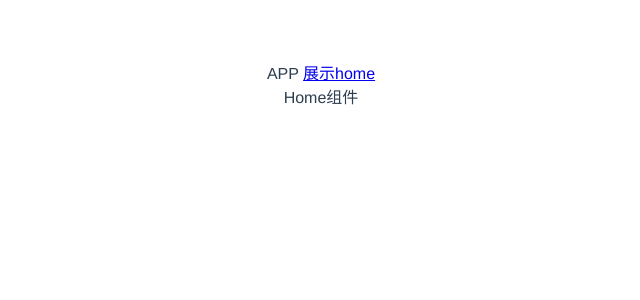
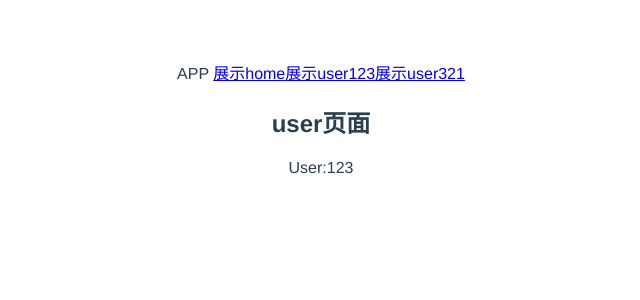
Before and after one commit to wgm0813/05_learn_router, a Vue app: page /#/user/123 in a window 1280 px wide. Before the commit this address led to /home#/user/123. Shown: the top 300 px of the page, without its empty margins (319-959 px from the left). Built offline with nearby package versions, Linux system fonts and the light colour scheme.

Commit message:
动态路由和获取动态路由的值

```diff
--- a/src/App.vue
+++ b/src/App.vue
@@ -3,7 +3,9 @@
     APP
     <!-- 路由链接 -->
     <router-link to="/home">展示home</router-link>
-    <!-- 不需要有router-view才会知道根据路径显示路由的对应页面 -->
+    <router-link to="/user/123">展示user123</router-link>
+    <router-link to="/user/321">展示user321</router-link>
+    <!-- 需要有router-view才会知道根据路径显示路由的对应页面 -->
     <!-- 占位 -->
     <router-view></router-view>
   </div>
--- /dev/null
+++ b/src/views/User.vue
@@ -0,0 +1,24 @@
+<template>
+  <div>
+    <h2>user页面</h2>
+    <!-- 在模板中获取到id -->
+    <div>User:{{ $route.params.id }}</div>
+  </div>
+</template>
+
+<script setup>
+  import { useRoute, onBeforeRouteUpdate } from 'vue-router';
+
+  // 获取route跳转id
+  const route = useRoute()
+  console.log('route.params.id',route.params.id)
+
+  // 相同路由之间参数改变打印
+  onBeforeRouteUpdate((to, from) => {
+    console.log('to:',to.params.id, 'from:',from.params.id)
+  })
+</script>
+
+<style>
+
+</style>
```
Also changed, not shown: src/router/index.js (+7 -4 lines).
